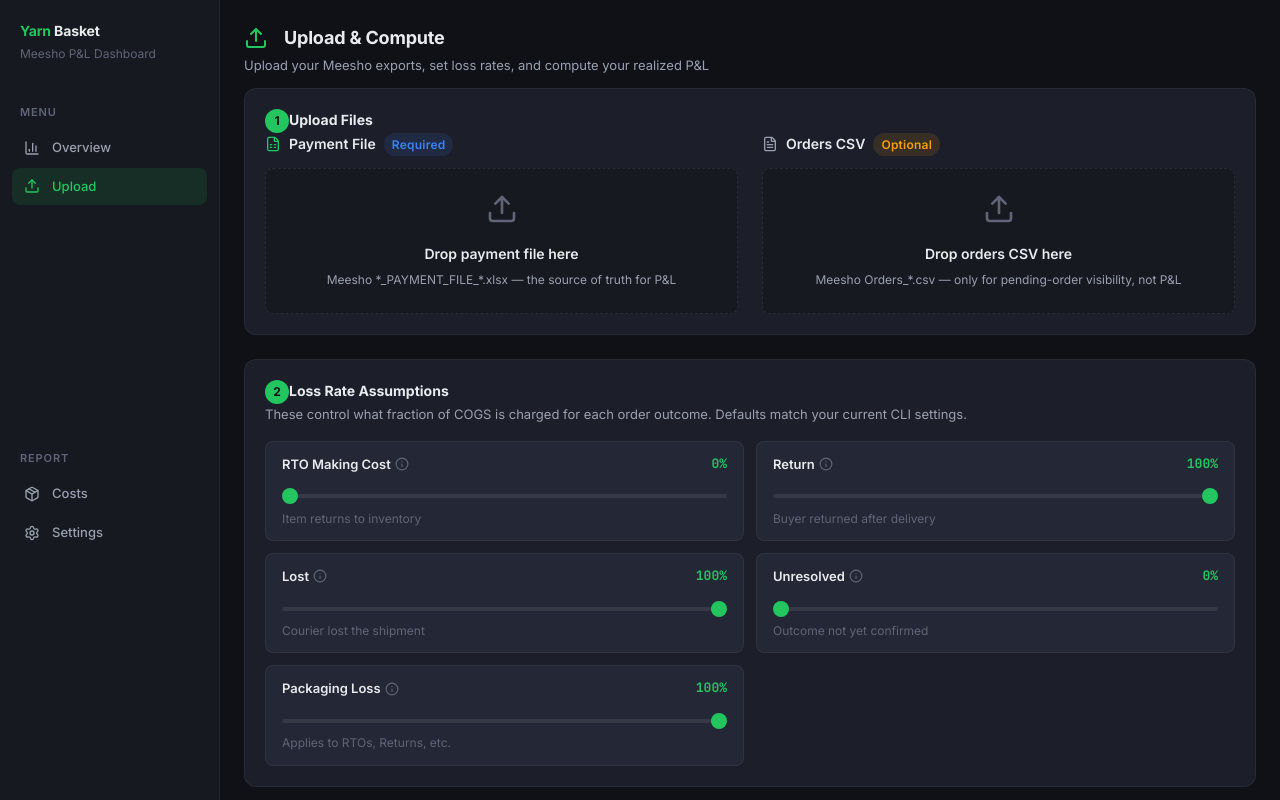
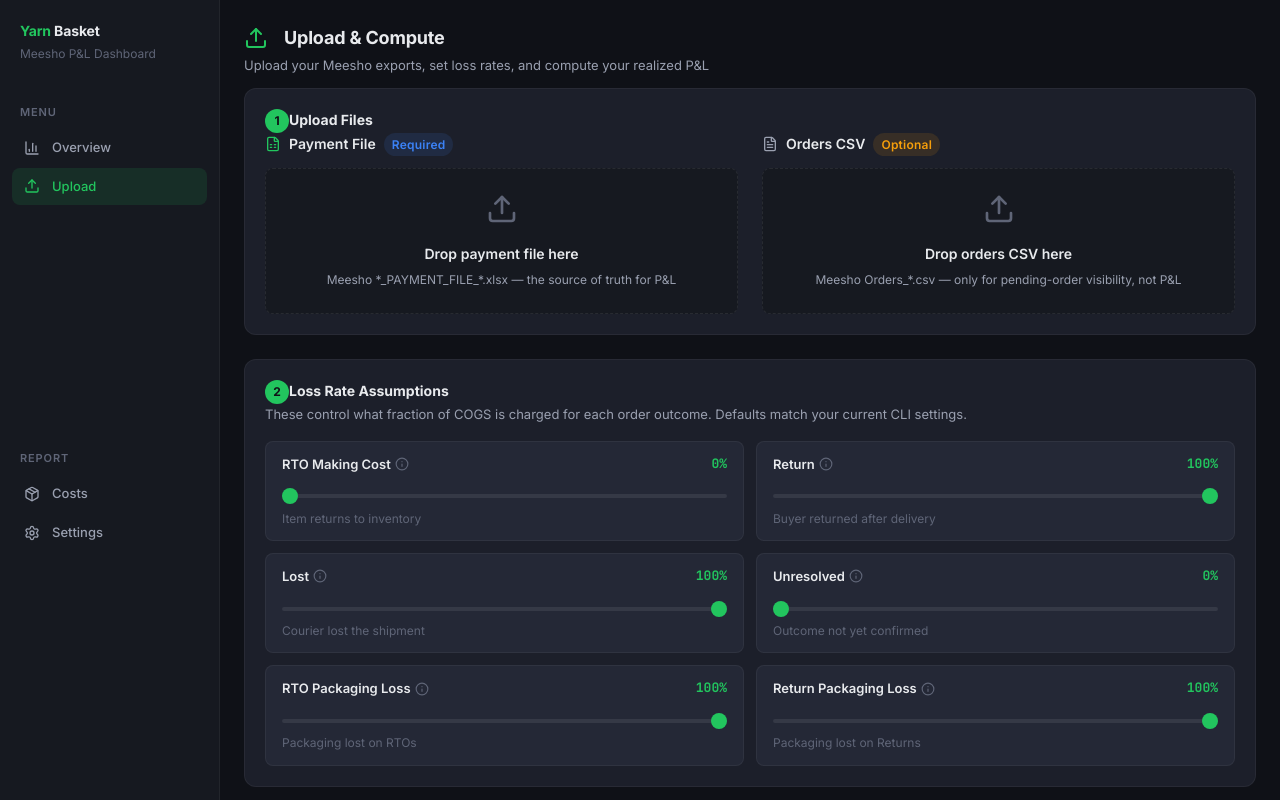
Before and after one commit to raushansinghdev/meesho-pnl-dashboard, a React (Vite) app in the folder frontend/: page /upload in a window 1280 px wide. Shown: the top 800 px of the page. Built offline with nearby package versions, Linux system fonts and the light colour scheme.

Commit message:
feat: split packaging loss into RTO and Return specific settings

```diff
--- a/frontend/src/components/Settings/LossRates.jsx
+++ b/frontend/src/components/Settings/LossRates.jsx
@@ -35,10 +35,17 @@ export default function LossRates({ lossRates, onChange }) {
       default: 0,
     },
     {
-      key: 'packaging_loss',
-      label: 'Packaging Loss',
-      tip: 'Applies to RTOs, Returns, etc.',
-      detail: 'Fraction of packaging cost charged when an order is shipped but not successfully delivered (e.g., RTO, Return, Lost). Default 100% — assumes packaging material is consumed.',
+      key: 'rto_packaging_loss',
+      label: 'RTO Packaging Loss',
+      tip: 'Packaging lost on RTOs',
+      detail: 'Fraction of packaging cost charged when an order is returned to origin (RTO). Default 100% — assumes packaging material is consumed.',
+      default: 1,
+    },
+    {
+      key: 'return_packaging_loss',
+      label: 'Return Packaging Loss',
+      tip: 'Packaging lost on Returns',
+      detail: 'Fraction of packaging cost charged when an order is returned by the customer. Default 100% — assumes packaging material is consumed.',
       default: 1,
     },
   ];
```
Also changed, not shown: 2 other files (tests, documents, lock files or other folders).
